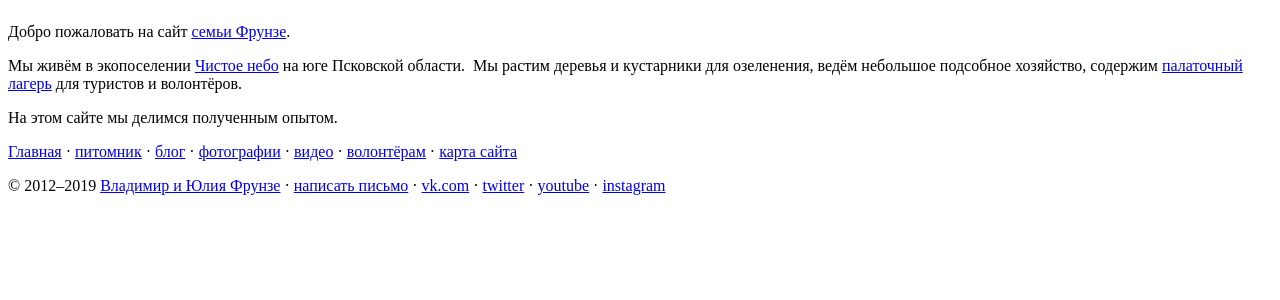
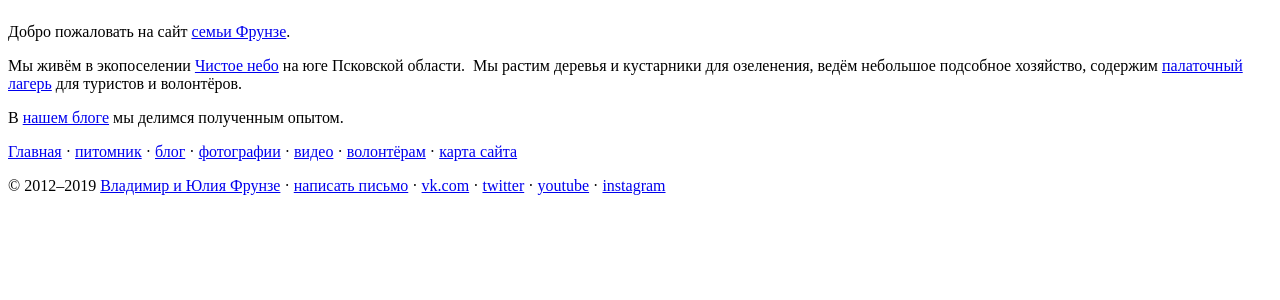
Before and after one commit to umonkey/website-land-2020, a PHP site: the page made by templates/home.twig in a window 1280 px wide. Shown: the part 237-537 px from the top of the page. Run offline with PHP 8.4, Linux system fonts and the light colour scheme; the template is opened without the code that fills it, so the values that code supplies are empty; some libraries are stand-ins or nearby versions.

Commit message:
Ссылка на блог

```diff
--- a/templates/home.twig
+++ b/templates/home.twig
@@ -11,5 +11,5 @@
 {% block page_contents %}
     <p>Добро пожаловать на сайт <a href='/about/'>семьи Фрунзе</a>.</p>
     <p>Мы живём в экопоселении <a href='https://www.chistoe-nebo.info/'>Чистое небо</a> на юге Псковской области.&nbsp; Мы растим деревья и кустарники для озеленения, ведём небольшое подсобное хозяйство, содержим <a href='/volunteer/'>палаточный лагерь</a> для туристов и волонтёров.</p>
-    <p>На этом сайте мы делимся полученным опытом.</p>
+    <p>В <a href='/blog/'>нашем блоге</a> мы делимся полученным опытом.</p>
 {% endblock %}
```
